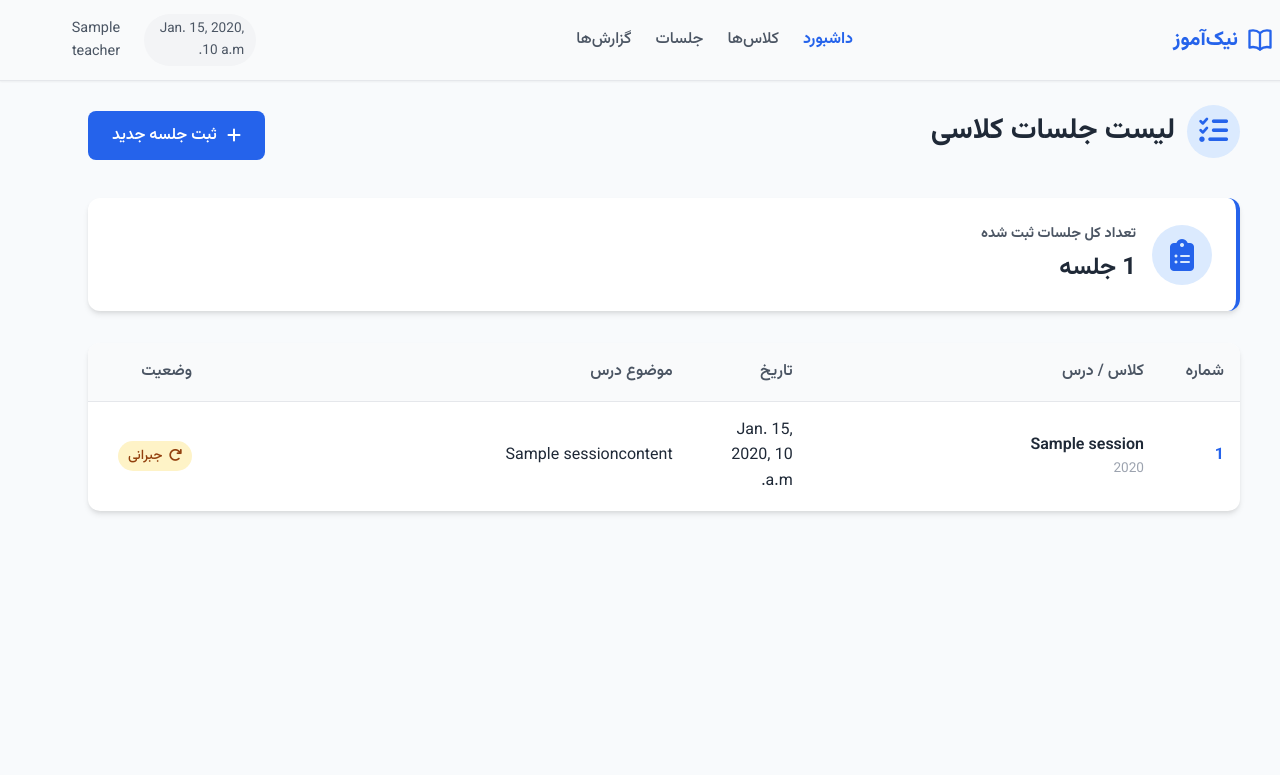
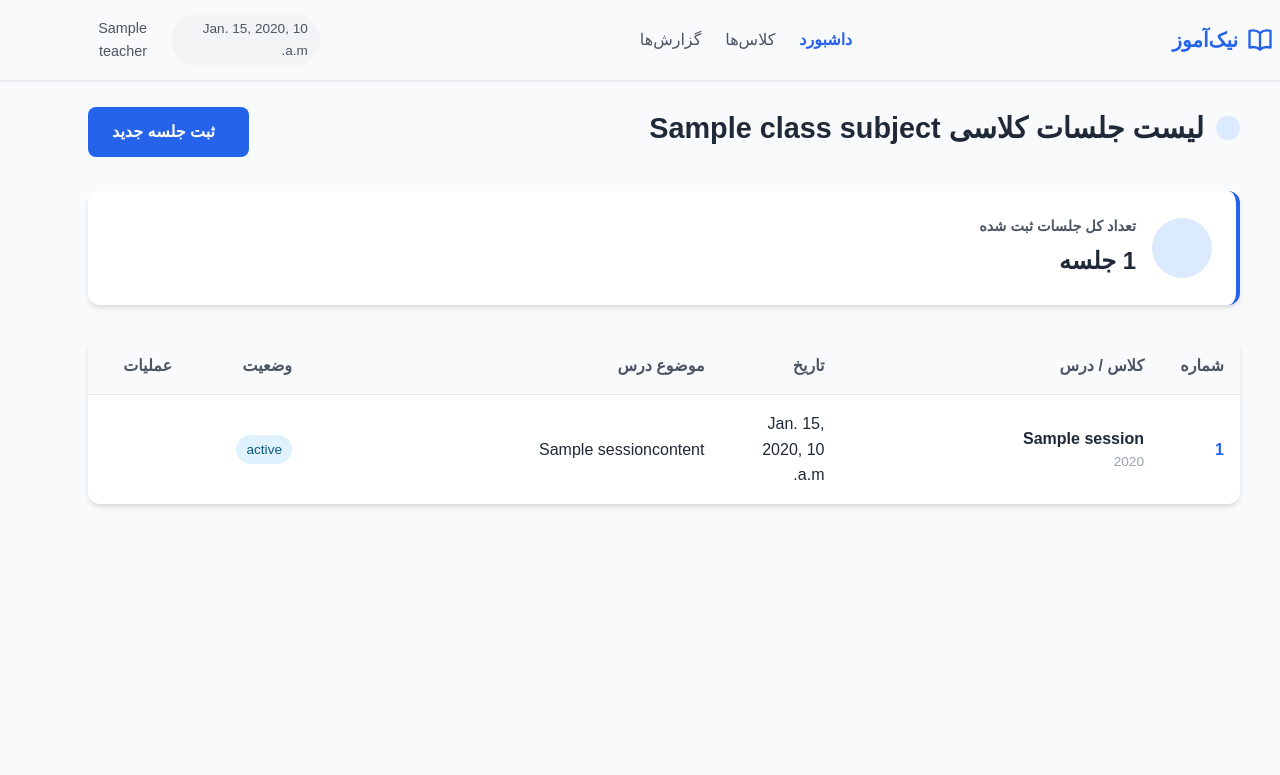
Before and after one commit to mehdiph/school_management_system, a Django app: template teaching/templates/teaching/session_list.html in a window 1280 px wide. Shown: the top 775 px of the page. Run offline with Django 5.2, Linux system fonts and the light colour scheme; the template is opened without the code that fills it: most values are stand-ins (such as "Sample title", 1, 10 or a date in 2020); some web fonts are replaced.

Commit message:
modify for net block

```diff
--- a/report/templates/report/report_pdf.html
+++ b/report/templates/report/report_pdf.html
@@ -17,7 +17,7 @@
 
         @page {
             size: A4;
-            margin: 5mm;
+            margin: 5mm 5mm 10mm 5mm;
             border: 1px solid #000;
             padding: 10mm;
 
--- a/report/views.py
+++ b/report/views.py
@@ -3,7 +3,6 @@ from django.views import View
 from django.http import HttpResponse
 from django.template.loader import get_template
 from django.conf import settings
-from django.db.models import Count, Min, Max
 from django.utils import timezone
 from jdatetime import datetime
 import os
--- a/static/css/base.css
+++ b/static/css/base.css
@@ -25,10 +25,18 @@
     --transition: all 0.2s ease;
 }
 
+@font-face {
+    font-family: "Vazirmatn";
+    src: url("{% static 'report/fonts/Vazirmatn-VariableFont_wght.ttf' %}");
+    font-weight: normal;
+    font-style: normal;
+}
+
 * {
     margin: 0;
     padding: 0;
     box-sizing: border-box;
+    font-family: 'Vazirmatn', sans-serif;
 }
 
 /* Header - Specific to dashboard */
--- a/teaching/templates/teaching/session_form.html
+++ b/teaching/templates/teaching/session_form.html
@@ -7,8 +7,8 @@
 {% block styles %}
 {{ block.super }}
 <!-- Persian Date Picker -->
-<link rel="stylesheet"
-    href="https://cdn.jsdelivr.net/npm/persian-datepicker@latest/dist/css/persian-datepicker.min.css">
+<!-- <link rel="stylesheet"
+    href="https://cdn.jsdelivr.net/npm/persian-datepicker@latest/dist/css/persian-datepicker.min.css"> -->
 {% endblock %}
 
 {% block form_title %}ثبت جلسه درسی{% endblock %}
@@ -241,7 +241,7 @@
     <!-- Form Actions -->
     <div class="form-actions">
         <button type="button" class="btn btn-secondary"
-            onclick="window.location.href='{% url 'teaching:session_list' %}'">
+            onclick="window.location.href='{% url 'teaching:session_list' class_id %}'">
             <i class="fas fa-arrow-right"></i>
             بازگشت
         </button>
--- a/teaching/templates/teaching/session_list.html
+++ b/teaching/templates/teaching/session_list.html
@@ -1,6 +1,6 @@
 {% extends 'base.html' %} {% load static %}
 
-{% block title %}لیست جلسات درسی{% endblock %}
+{% block title %} لیست جلسات درسی{% endblock %}
 
 {% block styles %}
 <style>
@@ -18,9 +18,9 @@
 <header class="page-header">
     <h1 class="page-title">
         <i class="fas fa-list-check"></i>
-        لیست جلسات کلاسی
+        لیست جلسات کلاسی {{ class_subject }}
     </h1>
-    <a href="{% url 'teaching:session_form' %}" class="btn btn-primary">
+    <a href="{% url 'teaching:session_form' class_id %}" class="btn btn-primary">
         <i class="fas fa-plus"></i>
         ثبت جلسه جدید
     </a>
@@ -48,7 +48,7 @@
                 <th style="width: 120px;">تاریخ</th>
                 <th>موضوع درس</th>
                 <th style="width: 120px;">وضعیت</th>
-                <!-- <th style="width: 100px;">عملیات</th> -->
+                <th style="width: 100px;">عملیات</th>
             </tr>
         </thead>
         <tbody>
@@ -73,15 +73,15 @@
                     {% endif %}
                 </td>
                 <td>
-                    {% if session.status == 'held' %}
+                    {% if session.status == 'HD' %}
                     <span class="status-badge status-held">
                         <i class="fas fa-check"></i> برگزار شد
                     </span>
-                    {% elif session.status == 'canceled' %}
+                    {% elif session.status == 'CD' %}
                     <span class="status-badge status-canceled">
                         <i class="fas fa-times"></i> لغو شد
                     </span>
-                    {% elif session.status == 'makeup' %}
+                    {% elif session.status == 'JB' %}
                     <span class="status-badge status-makeup">
                         <i class="fas fa-redo"></i> جبرانی
                     </span>
@@ -91,13 +91,11 @@
                     </span>
                     {% endif %}
                 </td>
-                <!--
-                    <td>
-                        <a href="#" class="btn-icon" title="ویرایش">
-                            <i class="fas fa-edit"></i>
-                        </a>
-                    </td>
-                    -->
+                <td>
+                    <a href="{% url 'teaching:update_session' session.id %}" class="btn-icon" title="ویرایش">
+                        <i class="fas fa-edit"></i>
+                    </a>
+                </td>
             </tr>
             {% endfor %}
         </tbody>
--- a/teaching/urls.py
+++ b/teaching/urls.py
@@ -4,6 +4,7 @@ from . import views
 app_name = 'teaching'
 
 urlpatterns = [
-    path('session/', views.school_session_form, name='session_form'),
-    path('sessions/', views.session_list, name='session_list'),
+    path('session/<int:class_id>', views.school_session_form, name='session_form'),
+    path('sessions/<int:class_id>', views.session_list, name='session_list'),
+    path('update_session/<int:session_id>/', views.update_session, name='update_session'),
 ]
--- a/template/base.html
+++ b/template/base.html
@@ -7,10 +7,6 @@
     <meta name="viewport" content="width=device-width, initial-scale=1.0">
     <title>{% block title %}سیستم مدیریت معلمان{% endblock %}</title>
 
-    <!-- Fonts & Icons -->
-    <link rel="stylesheet" href="https://cdnjs.cloudflare.com/ajax/libs/font-awesome/6.4.0/css/all.min.css">
-    <link href="https://fonts.googleapis.com/css2?family=Vazirmatn:wght@300;400;500;600;700;800&display=swap"
-        rel="stylesheet">
 
     <!-- Base Styles -->
     <link rel="stylesheet" href="{% static 'css/base.css' %}">
@@ -31,7 +27,6 @@
         <nav class="nav-links">
             <a href="{% url 'core:dashboard' %}" class="nav-link active">داشبورد</a>
             <a href="{% url 'school:class_list' %}" class="nav-link">کلاس‌ها</a>
-            <a href="{% url 'teaching:session_list' %}" class="nav-link">جلسات</a>
             <a href="{% url 'report:reports_page' %}" class="nav-link">گزارش‌ها</a>
         </nav>
 
```
Also changed, not shown: core/templates/core/dashboard.html (+2 -9 lines), school/templates/school/class_list.html (+1 -6 lines), teaching/views.py (+41 -11 lines), 1 other file.
